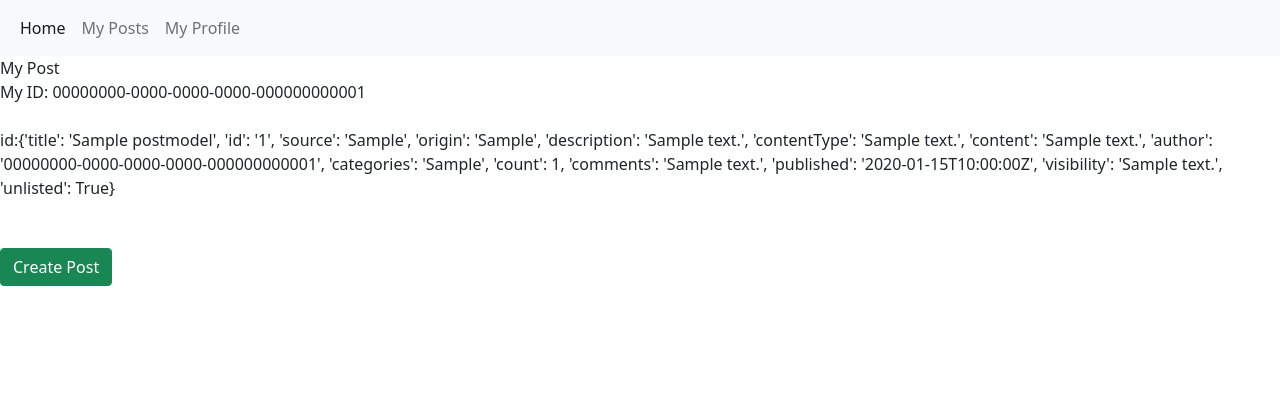
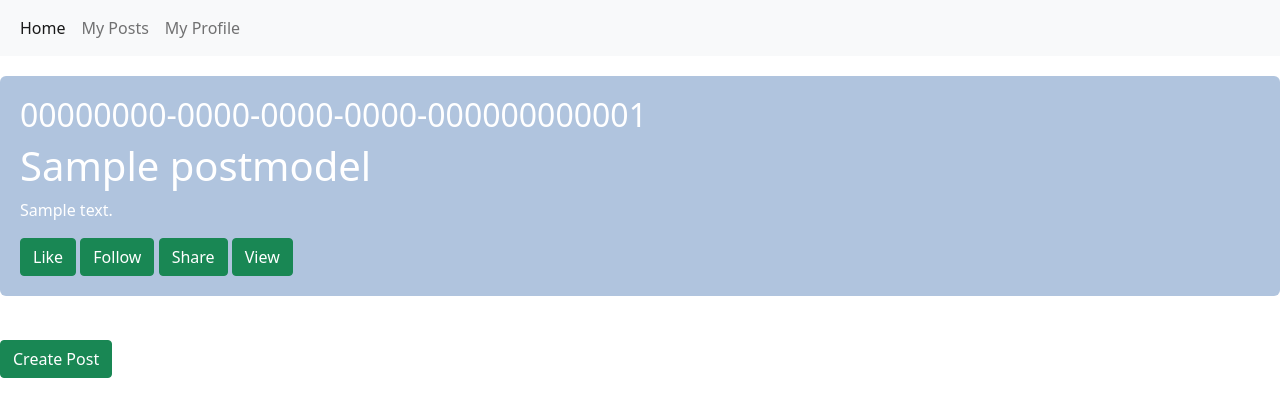
Before and after one commit to Zhijian-Mei/zhijian-group-cmput404-project, a Django app: page /mypost/ in a window 1280 px wide. Shown: the top 417 px of the page. Run offline with Django 4.2, Linux system fonts and the light colour scheme; a user stored in the database is signed in; tables that the repository leaves empty hold one stand-in row (values such as "Sample post").

Commit message:
simple post ui

```diff
--- a/mysite/mysite/settings.py
+++ b/mysite/mysite/settings.py
@@ -118,7 +118,11 @@ USE_TZ = True
 # Static files (CSS, JavaScript, Images)
 # https://docs.djangoproject.com/en/4.0/howto/static-files/
 
-STATIC_URL = 'static/'
+STATIC_URL = '/static/'
+STATIC_ROOT = os.path.join(BASE_DIR, 'staticfiles')
+STATICFILES_DIRS = (
+    os.path.join(BASE_DIR, 'static'),
+)
 
 # Default primary key field type
 # https://docs.djangoproject.com/en/4.0/ref/settings/#default-auto-field
--- a/mysite/socialdistribution/templates/mypost.html
+++ b/mysite/socialdistribution/templates/mypost.html
@@ -3,11 +3,28 @@
 {% block title %} My Post {% endblock %}
 
 {% block content %}
-<div>My Post</div>
-My ID: {{user.authormodel.id}}<br><br>
+
+{% load static %}
+<link rel="stylesheet" href="{% static 'css/mypost.css' %}">
+
 {% for post in posts_list %}
-        <td>id:{{ post }}</td><br><br>
+        <div class="post-container">
+            <h2> {{post.author}} </h2>
+            <h1> {{post.title}} </h1>
+            <p> <span id= "syschar"> {{post.content}} </span> </p>
+            <button type="button" class="btn btn-success" onclick="location.href='{% url 'createpost' %}'">Like</button>
+            <button type="button" class="btn btn-success" onclick="location.href='{% url 'createpost' %}'">Follow</button>
+            <button type="button" class="btn btn-success" onclick="location.href='{% url 'createpost' %}'">Share</button>
+            <button type="button" class="btn btn-success" onClick=redirect()>View</button>
+            </div>
 {% endfor %}
 <br>
 <button type="button" class="btn btn-success" onclick="location.href='{% url 'createpost' %}'">Create Post</button>
+
+<script type="text/javascript">
+    function redirect() {
+        window.location.href = "http://127.0.0.1:8000/textpost";
+    }
+</script>
+
 {% endblock %}
--- /dev/null
+++ b/mysite/static/css/mypost.css
@@ -0,0 +1,41 @@
+.post-container {
+    width:100%;
+    background: LightSteelBlue;
+    border-radius: 6px;
+    padding: 20px;
+    margin: 20px 0;
+}
+
+.user-profile {
+    display: flex;
+    align-items: center;
+}
+
+.user-profile img {
+    width: 45px;
+    border-radius: 50%;
+    margin-right: 10px;
+}
+
+h1 {
+    color: White;
+}
+
+h2 {
+    color: White;
+}
+
+p {
+    color: White;
+}
+
+#syschar {
+    overflow: hidden; text-overflow: ellipsis; white-space:nowrap;
+}
+
+#syschar:hover {
+    display:block;
+    width:100%;
+    overflow:auto;
+    white-space:normal;
+}
```
Also changed, not shown: mysite/socialdistribution/templates/mypost.css (added, +23 -0 lines), mysite/socialdistribution/templates/textpost.html (added, +8 -0 lines), mysite/static/html/textpost.html (added, +8 -0 lines), mysite/mysite/views.py (line endings or trailing spaces).
